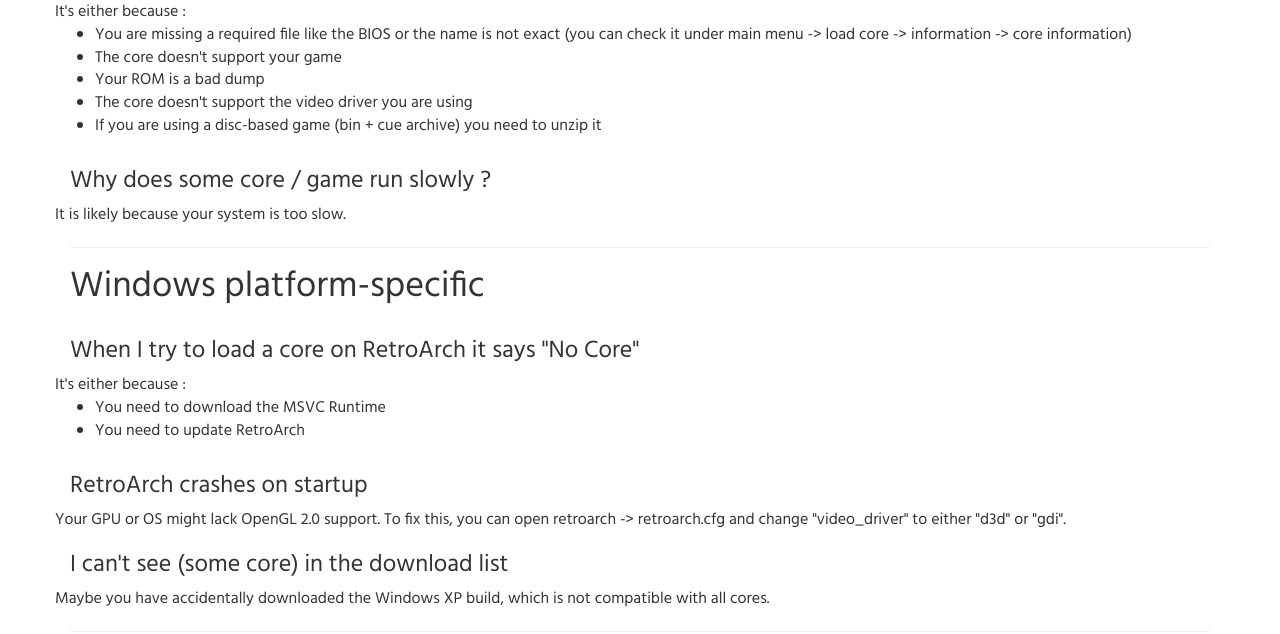
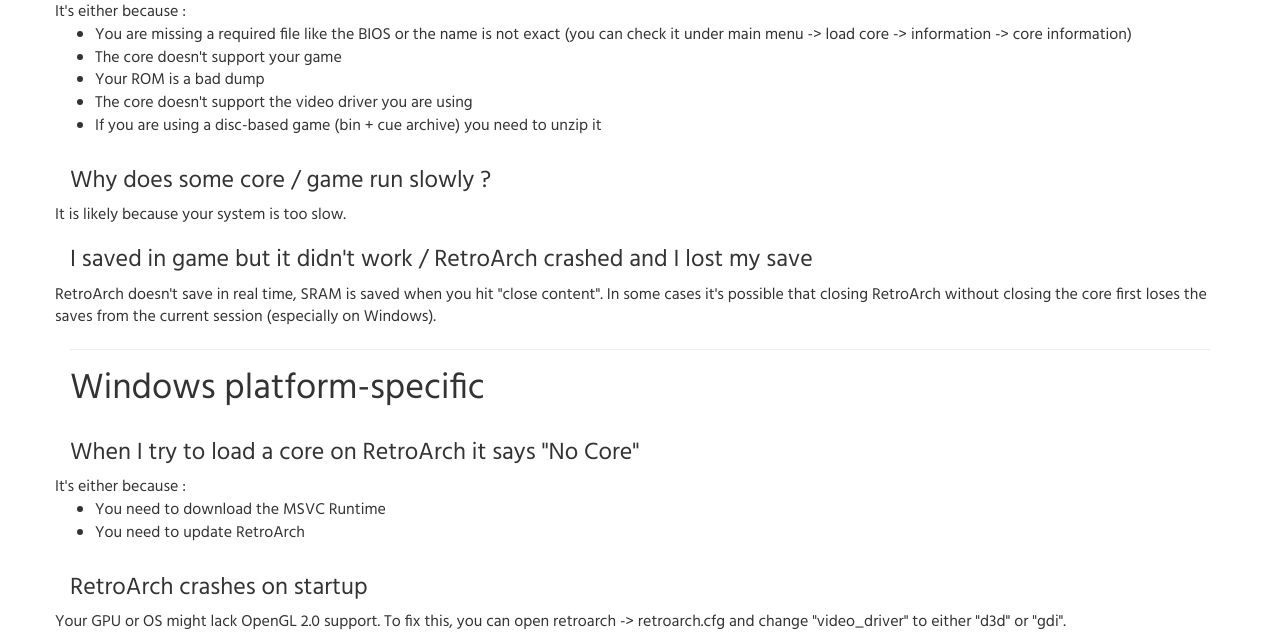
Before and after one commit to gouchi/www.retroarch.com, a PHP site: page /index.php?page=faq in a window 1280 px wide. Shown: the part 834-1468 px from the top of the page. Run offline with PHP 8.4, Linux system fonts and the light colour scheme.

Commit message:
Update faq.php

```diff
--- a/faq.php
+++ b/faq.php
@@ -39,6 +39,10 @@
      <h3>Why does some core / game run slowly ?</h3>
      <div class="row platforms">It is likely because your system is too slow.
      </div>
+        <h3>I saved in game but it didn't work / RetroArch crashed and I lost my save</h3>
+<div class="row platforms">RetroArch doesn't save in real time, SRAM is saved when you hit "close content".
+    In some cases it's possible that closing RetroArch without closing the core first loses the saves
+    from the current session (especially on Windows).</div>
      <hr />
      <h1><a id="windows-platform-specific"></a>Windows platform-specific</h1>
      <h3>When I try to load a core on RetroArch it says "No Core"</h3>
```
